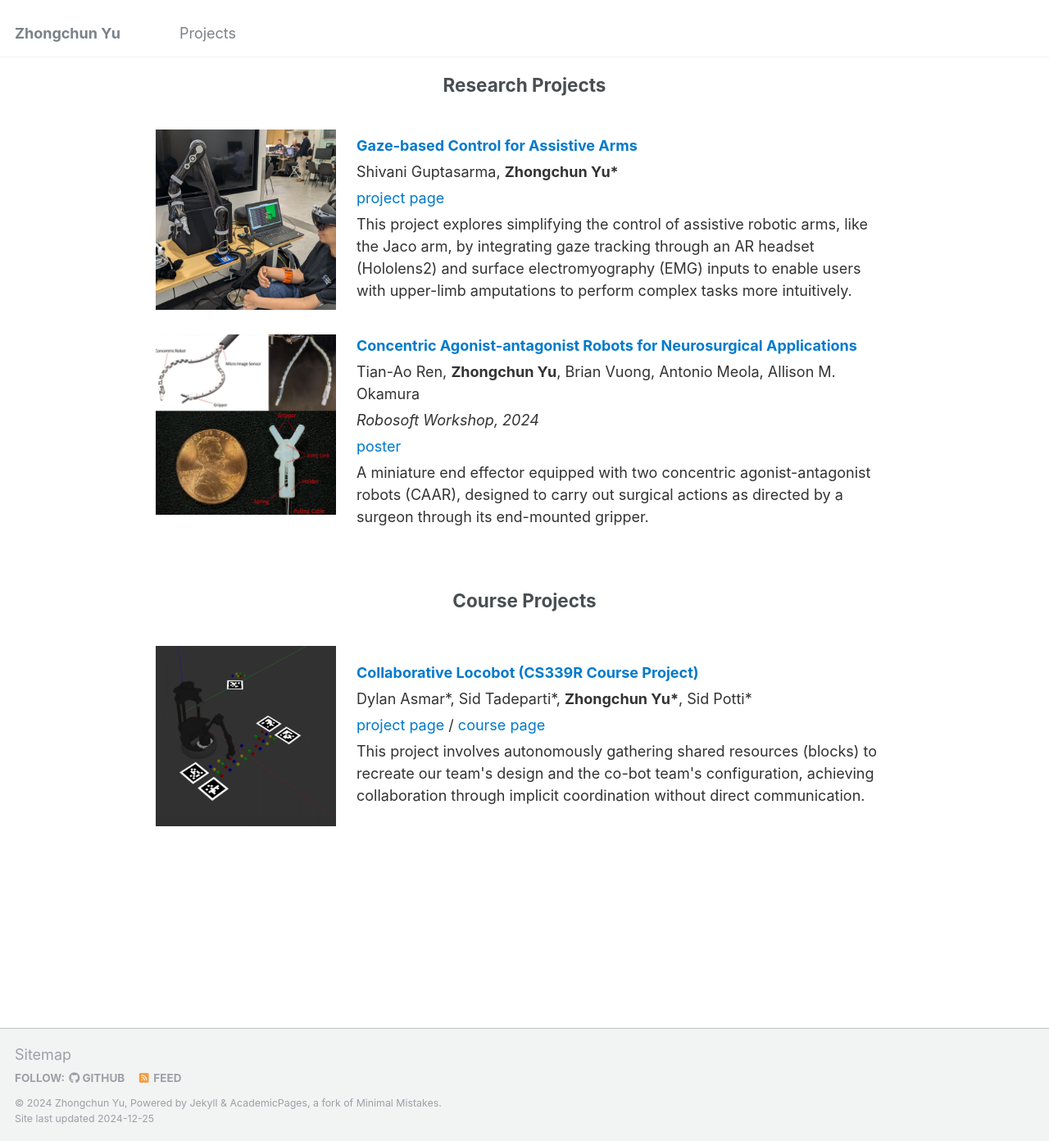
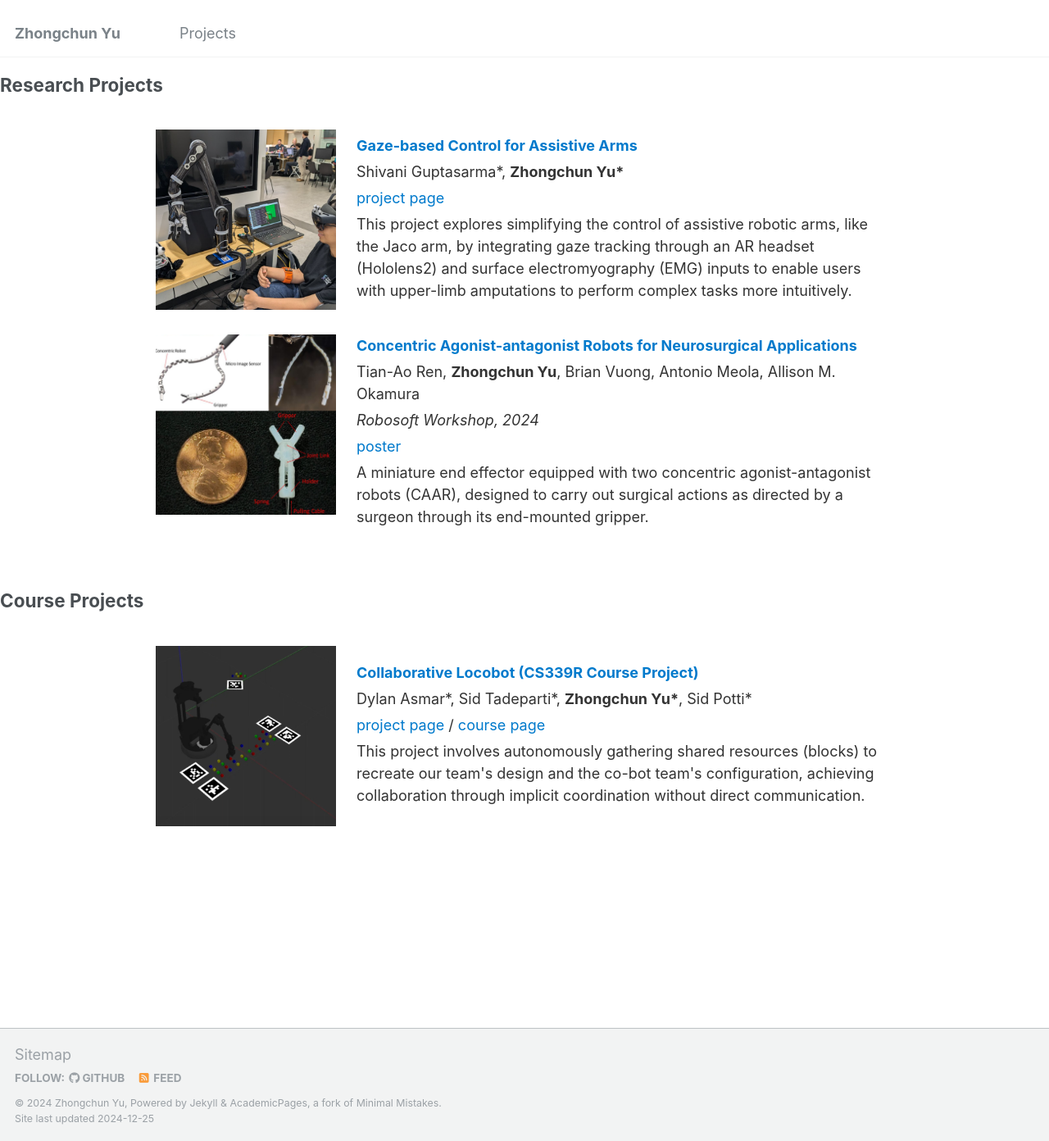
Before and after one commit to yuzhongchun17/yuzhongchun17.github.io, a Jekyll site: the page built from _pages/research.html, in a window 1280 px wide and 1392 px high. Shown: the whole window at 82% size. Built offline with Jekyll 4.4.1, drawn with Linux system fonts in a browser that asks for light colours.

Commit message:
Update research.html

```diff
--- a/_pages/research.html
+++ b/_pages/research.html
@@ -218,7 +218,7 @@ permalink: /research/
 
 </head>
 <body>
-  <h2 style="text-align: center; margin-top: 20px;">Research Projects</h2>
+  <h2 style="text-align: left; margin-top: 20px;">Research Projects</h2>
   <table class="research-table">
     <!-- First Research Project -->
     <tr onmouseout="cat4d_stop()" onmouseover="cat4d_start()">
@@ -236,7 +236,7 @@ permalink: /research/
           Gaze-based Control for Assistive Arms
         </a>
         <p class="research-authors">
-          Shivani Guptasarma, <strong>Zhongchun Yu*</strong>
+          Shivani Guptasarma*, <strong>Zhongchun Yu*</strong>
         </p>
         <p class="research-links">
           <a href="https://src.stanford.edu/demo/gaze-based-control-for-assistive-arms">project page</a>
@@ -282,7 +282,7 @@ permalink: /research/
     </tr>
   </table>
 
-  <h2 style="text-align: center; margin-top: 40px;">Course Projects</h2>
+  <h2 style="text-align: left; margin-top: 40px;">Course Projects</h2>
   <table class="research-table">
     <!-- Second Research Project -->
     <tr onmouseout="cat4d_stop()" onmouseover="cat4d_start()">
```
